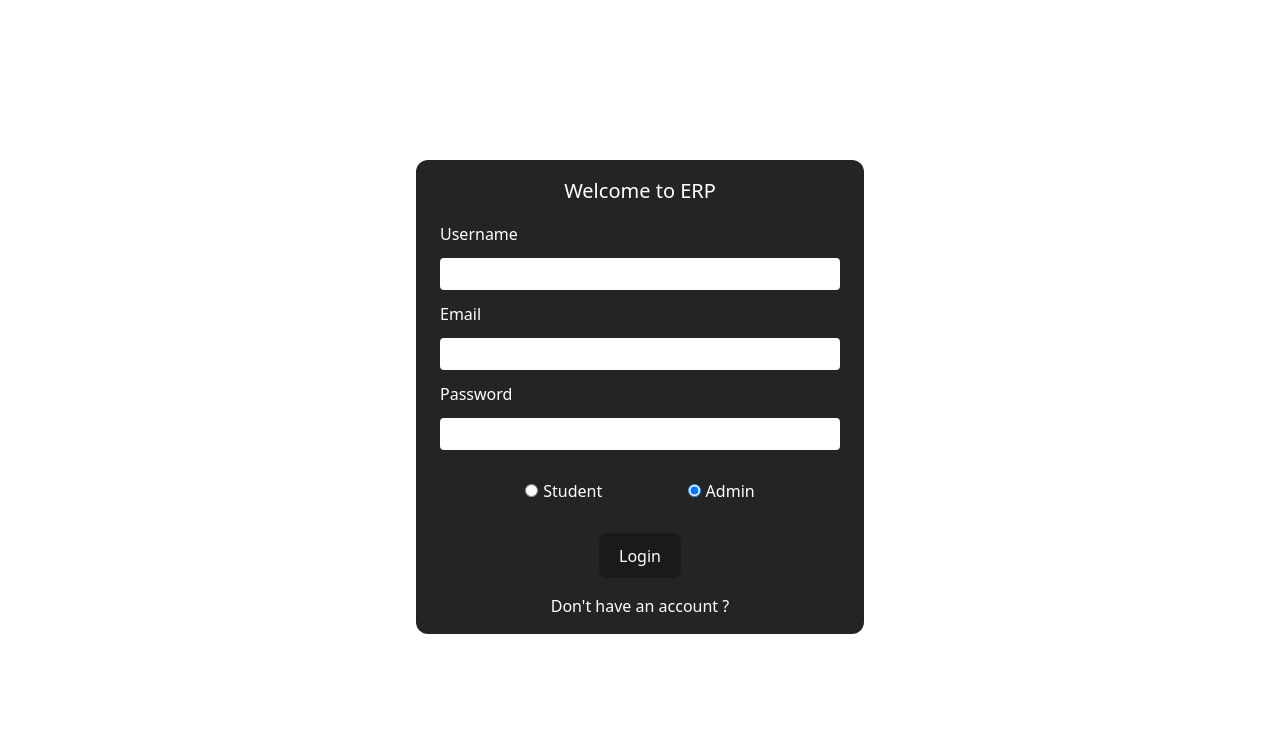
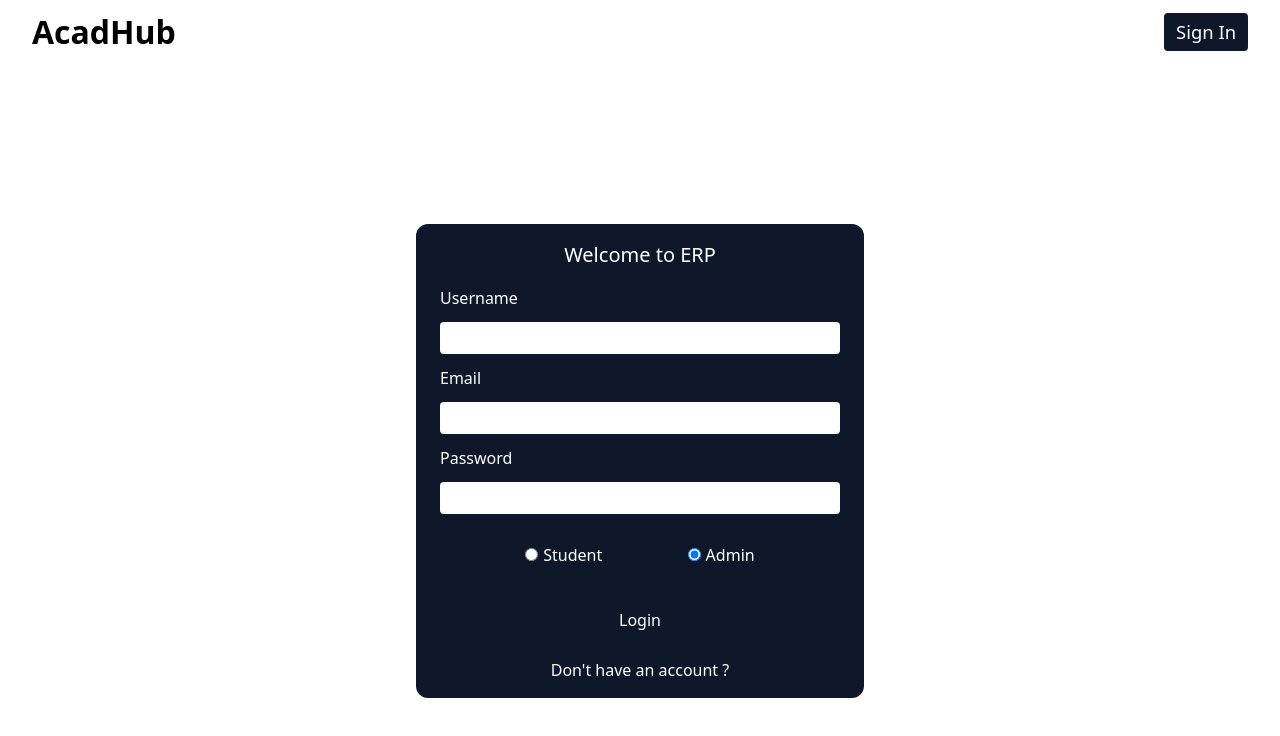
Before and after one commit to subho174/erp, a React (Vite) app in the folder erp/: page /login in a window 1280 px wide. Shown: the top 736 px of the page. Built offline with nearby package versions, Linux system fonts and the light colour scheme; no server answers.

Commit message:
fixed bugs

```diff
--- a/erp/src/AdminUtils.jsx
+++ b/erp/src/AdminUtils.jsx
@@ -61,7 +61,7 @@ const AdminUtils = ({ backend_url }) => {
   const [isLoading, setisLoading] = useState(false);
 
   return (
-    <div className="w-[90vw] md:w-[50vw] lg:w-[35vw] p-[1rem_1.5rem] mt-[3vh] text-white bg-[#242424] rounded-[0.75rem]">
+    <div className="w-[90vw] md:w-[50vw] lg:w-[35vw] p-[1rem_1.5rem] mt-[3vh] text-white bg-[#0f172a] rounded-[0.75rem]">
       <ToastContainer
         position="top-center"
         autoClose={3000}
--- a/erp/src/App.jsx
+++ b/erp/src/App.jsx
@@ -1,14 +1,18 @@
 import { useState } from "react";
 import "./App.css";
 import SignUp from "./SignUp";
+import Navbar from "./Navbar";
 
 function App({backend_url}) {
   // const backend_url = import.meta.env.VITE_BACKEND_URL;
 
   return (
+    <>
+    <Navbar />
     <div className="flex justify-center">
       <SignUp backend_url={backend_url} />
     </div>
+    </>
   );
 }
 
--- a/erp/src/Feedback.jsx
+++ b/erp/src/Feedback.jsx
@@ -1,5 +1,6 @@
 import React from "react";
 import { useLocation } from "react-router-dom";
+import Navbar from "./Navbar";
 
 const Feedback = () => {
   const location = useLocation();
@@ -23,13 +24,20 @@ const Feedback = () => {
   //   return <div>{<Feedback />}</div>;
 
   return (
-    <div className="justify-items-center content-center mx-auto grid gap-[1rem] w-[90%] md:w-[60%] xl:w-[40%] rounded-[0.75rem] p-[1rem_2rem] pb-[1.5rem] mt-[5vh] bg-[#242424] text-white">
+    <>
+      <Navbar isLoggedIn={true} />
+      <div className="justify-items-center content-center mx-auto grid gap-[1rem] w-[90%] md:w-[60%] xl:w-[40%] rounded-[0.75rem] p-[1rem_2rem] pb-[1.5rem] mt-[5vh] bg-[#0f172a] text-white">
         <header className="font-bold text-[1.25rem]">Feedbacks</header>
         {feedbacks.length != 0 ? (
           feedbacks.map((feedback, i) => {
             return (
-            <div className="rounded-[0.5rem] p-[0.5rem_1rem] w-[100%] border-2 border-white" key={i}>
-              <p className="font-bold text-[1.25rem]">{feedback.owner.userName}</p>
+              <div
+                className="rounded-[0.5rem] p-[0.5rem_1rem] w-[100%] border-2 border-white"
+                key={i}
+              >
+                <p className="font-bold text-[1.25rem]">
+                  {feedback.owner.userName}
+                </p>
                 <p className="text-[1.15rem]">{feedback.content}</p>
               </div>
             );
@@ -38,6 +46,7 @@ const Feedback = () => {
           <p>No feedback available</p>
         )}
       </div>
+    </>
   );
 };
 
--- a/erp/src/Login.jsx
+++ b/erp/src/Login.jsx
@@ -2,6 +2,7 @@ import { useEffect, useState, React, use } from "react";
 import axios from "axios";
 import { useNavigate } from "react-router-dom";
 import { ToastContainer, toast } from "react-toastify";
+import Navbar from "./Navbar";
 
 const Login = ({ backend_url }) => {
   const [role, setrole] = useState(true);
@@ -57,8 +58,10 @@ const Login = ({ backend_url }) => {
   };
 
   return (
+    <>
+      <Navbar isLoggedIn={false}/>
       <div className="flex justify-center">
-      <div className="signup w-[90vw] md:w-[50vw] lg:w-[35vw] p-[1rem_1.5rem] mt-[20vh] text-white bg-[#242424] flex flex-col justify-center items-center rounded-[0.75rem]">
+        <div className="signup w-[90vw] md:w-[50vw] lg:w-[35vw] p-[1rem_1.5rem] mt-[20vh] text-white bg-[#0f172a] flex flex-col justify-center items-center rounded-[0.75rem]">
           <ToastContainer
             position="top-center"
             autoClose={3000}
@@ -130,6 +133,7 @@ const Login = ({ backend_url }) => {
           </form>
         </div>
       </div>
+    </>
   );
 };
 
--- /dev/null
+++ b/erp/src/Navbar.jsx
@@ -0,0 +1,53 @@
+import axios from "axios";
+import React from "react";
+import { useNavigate } from "react-router-dom";
+import { ToastContainer, toast } from "react-toastify";
+
+const Navbar = ({ isLoggedIn, role }) => {
+  const navigate = useNavigate();
+  const logOut = () => {
+    const backend_url = import.meta.env.VITE_BACKEND_URL;
+    toast.info("Logging Out");
+    const token = localStorage.getItem("accessToken");
+    const config = {
+      headers: {
+        Authorization: `Bearer ${token}`,
+      },
+    };
+
+    axios
+      .post(`${backend_url}/user/logout`, {}, config)
+      .then((res) => {
+        console.log(res);
+        localStorage.removeItem("accessToken");
+        navigate("/");
+      })
+      .catch((error) => {
+        console.log(error);
+      });
+  };
+  return (
+    <div>
+      <ToastContainer />
+      <nav className="flex justify-between  p-[0.5rem_1rem] md:p-[0.5rem_2rem]">
+        <p className="font-bold text-[2rem]">AcadHub</p>
+        <ul className="flex gap-[1rem] items-center">
+          {/* {showdashboard ? (
+            <li>
+              <a href="/dashboard/admin">Dashboard</a>
+            </li>
+          ) : (
+            ""
+          )} */}
+          <li>
+            <a onClick={isLoggedIn ? () => logOut() : () => navigate("/login")}>
+              {isLoggedIn ? "Log out" : "Sign In"}
+            </a>
+          </li>
+        </ul>
+      </nav>
+    </div>
+  );
+};
+
+export default Navbar;
--- a/erp/src/SignUp.jsx
+++ b/erp/src/SignUp.jsx
@@ -23,6 +23,7 @@ const SignUp = ({ backend_url }) => {
         setisLoading(false);
         let userDetails = [response.data.data];
         toast.success("Signed Up successfully");
+
         if (userDetails[0].isAdmin == true)
           navigate("/dashboard/admin", { state: { userData: userDetails[0] } });
         else
@@ -32,7 +33,7 @@ const SignUp = ({ backend_url }) => {
       })
       .catch(function (error) {
         setisLoading(false);
-        toast.error("Failed to Sign In");
+        toast.error("Failed to Sign Up");
         toast.error(error.response.data.message);
         console.log(error);
       });
@@ -54,7 +55,7 @@ const SignUp = ({ backend_url }) => {
   };
 
   return (
-    <div className="signup w-[90vw] md:w-[50vw] lg:w-[35vw] p-[1rem_1.5rem] mt-[20vh] text-white bg-[#242424] flex flex-col justify-center items-center rounded-[0.75rem] ">
+    <div className="signup w-[90vw] md:w-[50vw] lg:w-[35vw] p-[1rem_1.5rem] mt-[20vh] text-white bg-[#0f172a] flex flex-col justify-center items-center rounded-[0.75rem] ">
       <ToastContainer
         position="top-center"
         autoClose={3000}
--- a/erp/src/Student.jsx
+++ b/erp/src/Student.jsx
@@ -2,14 +2,15 @@ import axios from "axios";
 import { useEffect, useState, React } from "react";
 import { useLocation } from "react-router-dom";
 import { ToastContainer, toast } from "react-toastify";
+import Navbar from "./Navbar";
 
 const Student = ({ backend_url }) => {
   const location = useLocation();
-  const { userData } = location.state || {};
+  const { userData, isLoggedIn } = location.state || {};
   const token = localStorage.getItem("accessToken"); // Retrieve the token from localStorage
   const [files, setfiles] = useState([]);
 
-  console.log(userData);
+  console.log(userData,isLoggedIn);
 
   const config = {
     headers: {
@@ -40,6 +41,7 @@ const Student = ({ backend_url }) => {
         pauseOnHover
         theme="dark"
       />
+      <Navbar isLoggedIn={true} />
       <h1 className="text-[2.5rem] mb-[2rem] font-bold text-center">{`Welcome ${userData.userName}`}</h1>
       <div className="">
         <h4 className="text-[1.75rem] text-center">Pending assignments</h4>
--- a/erp/src/index.css
+++ b/erp/src/index.css
@@ -5,7 +5,7 @@
 
 :root {
   font-family: system-ui, Avenir, Helvetica, Arial, sans-serif;
-  /* background-color: #242424; */
+  /* background-color: #0f172a; */
 }
 *{
   box-sizing: border-box;
@@ -20,7 +20,8 @@ button {
   font-size: 1em;
   font-weight: 500;
   font-family: inherit;
-  background-color: #1a1a1a;
+  /* background-color: #1a1a1a; */
+  background-color: #0f172a;
   cursor: pointer;
   transition: border-color 0.25s;
 }
@@ -42,6 +43,9 @@ button:focus-visible {
   input{
     @apply rounded-[0.25rem] outline-none p-[0.25rem_0.5rem] text-black bg-white m-[0.75rem_0] focus:border-[#646cff] focus:border-[3px]
   }
+  li{
+    @apply text-[1.15rem] cursor-pointer bg-[#0f172a] text-white p-[0.35rem_0.75rem] rounded-[0.25rem]
+  }
   /* .s{
     @apply border-2
   } */
```
Also changed, not shown: erp/src/Admin.jsx (+22 -8 lines), 2 other files (tests, documents, lock files or other folders). Lines whose indentation alone changed are shown as unchanged.
